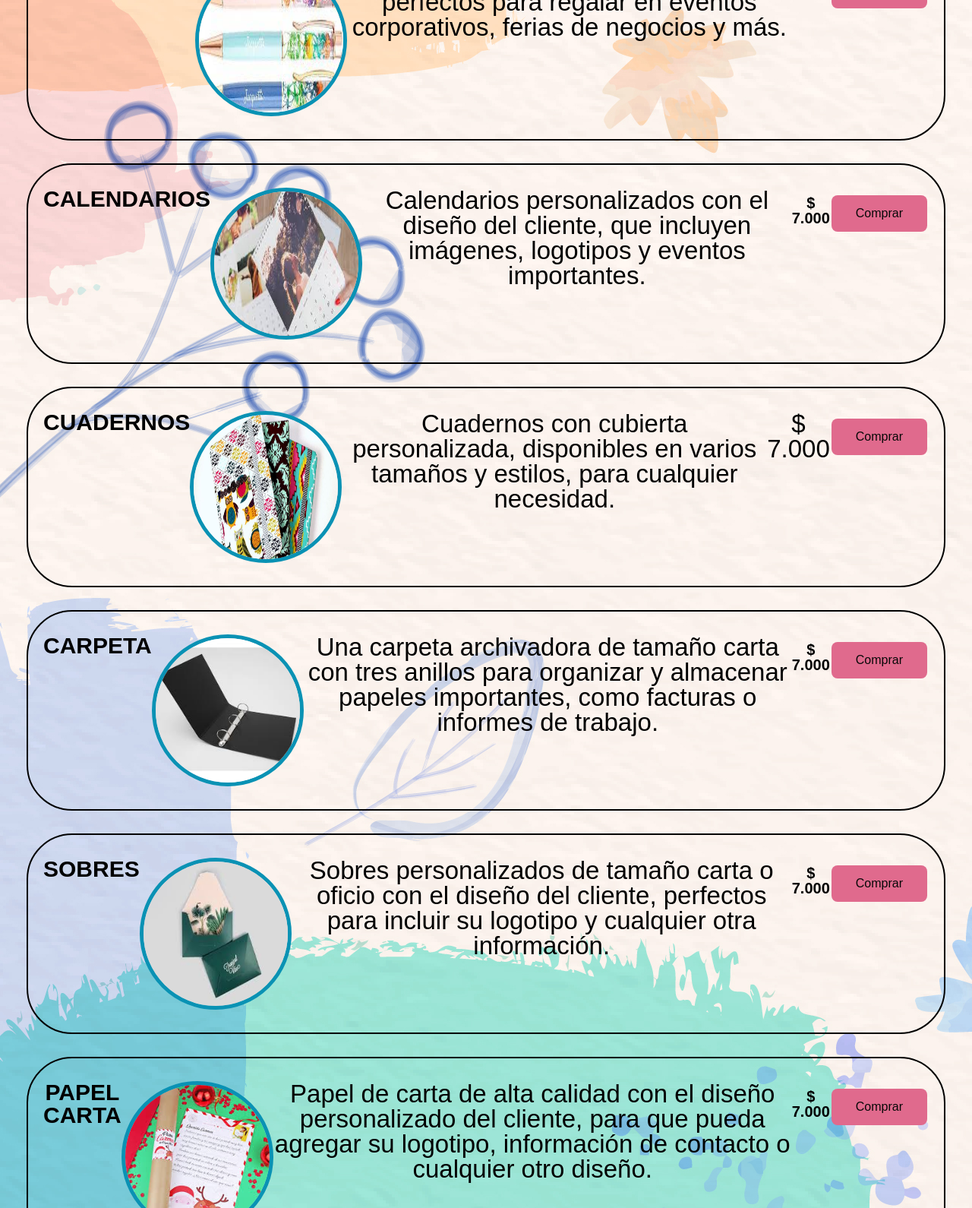
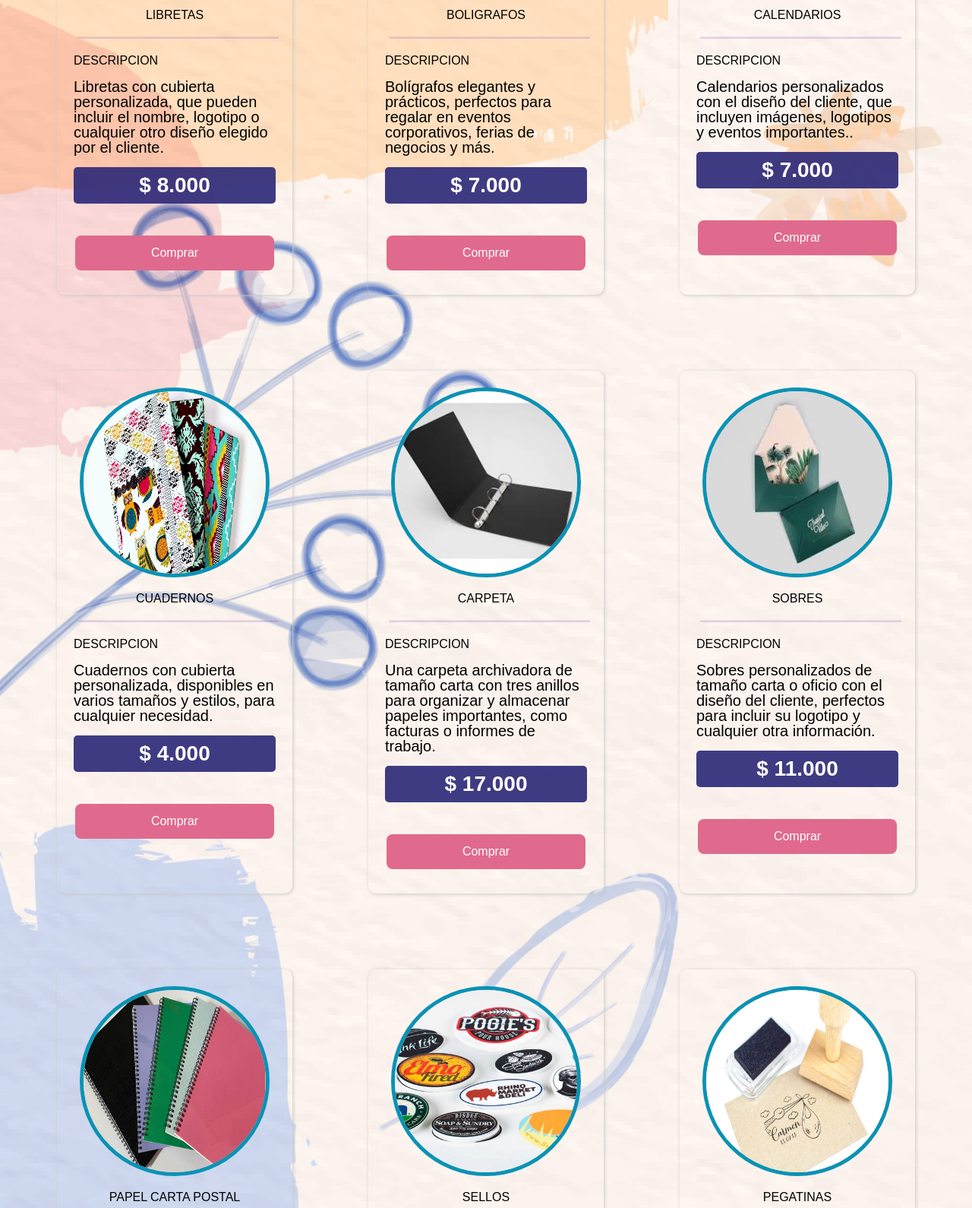
Before and after one commit to Johancantor/Detalles-acuarela-web, a plain HTML site: page HTML/productos.html in a window 1280 px wide. Shown: the part 611-2201 px from the top of the page at 76% size. Drawn offline with Linux system fonts and the light colour scheme.

Commit message:
RESPONSIVE CATALOGO
Se termina el proceso de adaptacion para el catalogo de los productos.

```diff
--- a/HTML/CSS/style.css
+++ b/HTML/CSS/style.css
@@ -54,7 +54,7 @@ header{
     display: flex;
     justify-content: space-between;
     align-items: center;
-    padding: 0px 20px;
+    padding: 10px 20px;
 
 }
 header .container__header {
@@ -179,6 +179,9 @@ nav a{
 }
 .image__cover img {
     transition: transform 0.3s ease-out;
+
+
+
   }
 
  .image__cover img:hover {
@@ -208,7 +211,7 @@ nav a{
     width: 30px;
     height: 30px;
     position: absolute;
-    top: 10%;
+    top: 20%;
     left: 90%;
     transform: translate(-50%, -50%);
     cursor: pointer;
@@ -394,6 +397,7 @@ footer{
 
 
 #imageMain{
+    padding-bottom: 0%;
     background-image: url('/HTML/Imagenes/fondo2.jpg');
     background-size: cover;
 
@@ -551,25 +555,35 @@ iframe {
       opacity: 1;
       transform: translateY(0);
     }
-  }     REVISAR
+  }
 
 
 
 
-/* AQUI INICIA CSS PARA NUESTRA PAGE CATALOGO ACA VOYYYY*/
+/* AQUI INICIA CSS PARA NUESTRA PAGE CATALOGO*/
+
+<div class="card__nombre">
+        <img src="./Imagenes/organizador.jpeg" class="img2" alt="">
+        <h1>CARPETA</h1>
+
+    </div>
+    <hr>
+    <div class="card__descripcion">
+        <h2>DESCRIPCION</h2>
+        <br>
+        <p class="Descripcion">Una carpeta archivadora de tamaño carta con tres anillos para organizar y almacenar papeles importantes, como facturas o informes de trabajo.</p>
+        <p class="producto_precio"> $ 17.000</p>
+    </div>
+    <br>
+    <div class="card__button">
+        <a class="enlace" href="https://buy.stripe.com/test_5kA9AY8bqgGecdaeV0">Comprar</a>
+    </div>
+</div><div class="card__perfil">
 
 
+/*
 
-.cajas{
-    padding-top: 5px;
-}
 
-.productos{
-    margin: 0 auto;
-    padding: 35px;
-    background-image: url('/Imagenes/fondo2.jpg');
-
-}
 button {
     background-color: #e06a8d;
     border: none;
@@ -643,7 +657,7 @@ button {
     font-weight: bold;
     margin-top: 10px;
 }
-
+*/
 
 /* AQUI INICIA CSS PARA NUESTRA PAGE NOSOTROS*/
 
@@ -661,12 +675,13 @@ button {
 
 }
 .card{
+    padding-top: 10%;
     width: 100%;
     display: flex;
     gap: 100px;
     flex-wrap: wrap;
     justify-content: center;
-    margin-top: 50px;
+
 }
 .card__perfil{
     width: 310px;
@@ -675,6 +690,96 @@ button {
     border: solid rgba(3, 133, 255, 0) 2px;
     border-radius: 10px;
 }
+
+
+
+/*EMPIEZA CATALOGO*/
+
+
+.card__productos{
+    width: 310px;
+    padding: 20px;
+    box-shadow: 1px 1px 5px rgb(201, 201, 201);
+    border: solid rgba(3, 133, 255, 0) 2px;
+    border-radius: 10px;
+}
+.card__productos:hover{
+    border: solid rgb(3, 133, 255) 2px;
+}
+
+.img2{
+    image-resolution:unset;
+    width: 250px;
+    height: 250px;
+    border: 5px solid rgb(10, 146, 180);
+    border-radius: 50%;
+
+}
+.card__nombreprod{
+    display: flex;
+    flex-direction: column;
+    align-items: center;
+    gap: 20px;
+}
+
+.producto__precio{
+    text-align: center;
+    font-size: 28px;
+    font-weight: bold;
+    padding: 10px;
+    border-radius: 5px;
+    background-color: #2c2878e7;
+    color: #fff;
+
+}
+.spaceprod {
+    height: 4px;
+    background-color: #9037c1;
+    animation: pulse 1s ease-in-out infinite;
+  }
+
+  @keyframes pulse {
+    0% {
+      opacity: 0.2;
+    }
+    50% {
+      opacity: 0.7;
+    }
+    100% {
+      opacity: 0.2;
+    }
+  }
+  .card__buttonprod{
+    text-align: center;
+    background-color: #e06a8d;
+    border: none;
+    color: rgb(8, 8, 8);
+    padding: 15px 32px;
+    text-align: center;
+    text-decoration: none;
+    font-size: 16px;
+    margin: 10px 2px;
+    cursor: pointer;
+    border-radius: 8px;
+  }
+
+  .card__buttonprod:hover {
+    background-color: #df8cf0;
+  }
+
+.enlaceprod{
+    padding: 8px 20px;
+    color: white;
+    text-decoration: none;
+}
+
+
+
+
+/*FINALIZA CATALOGO*/
+
+
+
 .card__perfil:hover{
     border: solid rgb(3, 133, 255) 2px;
 }
@@ -912,8 +1017,10 @@ form label, form legend{
     flex-direction: column;
     align-items: stretch;
     padding: 20px;
+
   }
 @media screen and (max-width: 768px) {
+
     .menu nav {
       display: none;
     }
@@ -925,11 +1032,13 @@ form label, form legend{
 
     }
     .bars__menu {
-      display: block;
+      padding-top: 17px;
     }
+
     .bars__menu span {
       background-color: var(--color_text-secundary);
     }
+
     .menu.open nav {
       display: flex;
       flex-direction: column;
--- a/HTML/productos.html
+++ b/HTML/productos.html
@@ -65,76 +65,217 @@
         <main class="catalogo" id="imageMain">
 
 
-        <div class="cajaproductos">
-            <ul class="productos" class="button">
-                <li>
-                    <h2>LIBRETAS</h2>
-                    <img  class="cajas" src="./Imagenes/agendas.jpeg" alt="imagen agenda">
-                    <p class="producto_descripción">Libretas con cubierta personalizada, que pueden incluir el nombre, logotipo o cualquier otro diseño elegido por el cliente.</p>
-                    <p class="producto_precio"> $ 8.000</p>
-                    <a href="https://buy.stripe.com/test_3cs8wU77m4Xw90Y5ks"><button>Comprar</button></a>
-                </li>
-                <li>
-                    <h2>BOLIGRAFOS</h2>
-                    <img class="cajas"  src="./Imagenes/boligrafos.jpeg" alt="boligrafos">
-                    <p class="producto_descripción">Bolígrafos elegantes y prácticos, perfectos para regalar en eventos corporativos, ferias de negocios y más.</p>
-                    <p class="producto_precio">$ 7.000</p>
-                    <a href="https://buy.stripe.com/test_cN214sajycpYcdadQS"><button>Comprar</button></a>
-                </li>
-                <li>
-                    <h2>CALENDARIOS</h2>
-                    <img class="cajas" src="./Imagenes/calendarios.jpeg" alt="calendarios">
-                    <p class="producto_descripción">Calendarios personalizados con el diseño del cliente, que incluyen imágenes, logotipos y eventos importantes.</p>
-                    <p class="producto_precio">$ 7.000</p>
-                    <a href="https://buy.stripe.com/test_eVa6oM77mahQ2CAaEJ"><button>Comprar</button></a>
-                </li>
-                <li>
-                    <h2>CUADERNOS</h2>
-                    <img class="cajas"  src="./Imagenes/cuadernos.jpeg" alt="cuadernos">
-                    <p class="producto_descripción">Cuadernos con cubierta personalizada, disponibles en varios tamaños y estilos, para cualquier necesidad.</p>
-                    <p ="producto_precio">$ 7.000</p>
-                    <a href="https://buy.stripe.com/test_3csdRe77m61Afpm8wH"><button>Comprar</button></a>
-                </li>
+            <section class="card">
 
-                <li>
-                    <h2>CARPETA</h2>
-                    <img class="cajas" src="./Imagenes/organizador.jpeg" alt="organizador">
-                    <p class="producto_descripción">Una carpeta archivadora de tamaño carta con tres anillos para organizar y almacenar papeles importantes, como facturas o informes de trabajo.</p>
-                    <p class="producto_precio">$ 7.000</p>
-                    <a href="https://buy.stripe.com/test_5kA9AY8bqgGecdaeV0"><button>Comprar</button></a>
-                </li>
-                <li>
-                    <h2>SOBRES</h2>
-                    <img class="cajas"  src="./Imagenes/sobres.jpeg" alt="sobres">
-                    <p class="producto_descripción">Sobres personalizados de tamaño carta o oficio con el diseño del cliente, perfectos para incluir su logotipo y cualquier otra información.</p>
-                    <p class="producto_precio">$ 7.000</p>
-                    <a href="https://buy.stripe.com/test_dR69AY2R6fCa7WU148"><button>Comprar</button></a>
-                </li>
-                <li>
-                    <h2>PAPEL CARTA</h2>
-                    <img class="cajas"  src="./Imagenes/postales.jpeg" alt="postales">
-                    <p class="producto_descripción">Papel de carta de alta calidad con el diseño personalizado del cliente, para que pueda agregar su logotipo, información de contacto o cualquier otro diseño.</p>
-                    <p class="producto_precio">$ 7.000</p>
-                    <a href="https://buy.stripe.com/test_cN2dRe2R62Po7WU8wz"><button>Comprar</button></a>
-                </li>
-                <li>
-                    <h2>SELLOS</h2>
-                    <img class="cajas"  src="./Imagenes/sellos.jpeg" alt="sellos">
-                    <p class="producto_descripción">Sellos de goma personalizados con el diseño del cliente, perfectos para marcar documentos, tarjetas de presentación, sobres y más.</p>
-                    <p class="producto_precio">$ 7.000</p>
-                    <a href="https://buy.stripe.com/test_aEUbJ6ezOblUb96bIS"><button>Comprar</button></a>
+                <div class="card__productos">
+                    <div class="card__nombreprod">
+                        <img src="./Imagenes/agendas.jpeg" class="img2" alt="">
+                        <h1>LIBRETAS</h1>
 
-                </li>
-                <li>
-                    <h2>PEGATINAS</h2>
-                    <img class="cajas" src="./Imagenes/estampas.jpeg" alt="estampas">
-                    <p class="producto_descripción">Pegatinas personalizadas para marcar documentos, carpetas, cuadernos y otros elementos de papelería. Las pegatinas pueden incluir cualquier diseño personalizado del cliente.</p>
-                    <p class="producto_precio">$ 7.000</p>
-                    <a href="https://buy.stripe.com/test_6oE4gE2R6gGeeliaEL"><button>Comprar</button></a>
+                    </div>
+                    <hr class="spaceprod">
+                    <div class="card__descripcion">
+                        <H3>DESCRIPCION</H3>
+                        <br>
+                        <p class="Descripcion">Libretas con cubierta personalizada, que pueden incluir el nombre, logotipo o cualquier otro diseño elegido por el cliente.</p>
+                        <br>
+                        <p class="producto__precio"> $ 8.000</p>
+                        <br>
+                    </div>
+                    <br>
+                    <div class="card__buttonprod">
+                        <a class="enlaceprod" href="https://buy.stripe.com/test_3cs8wU77m4Xw90Y5ks">Comprar</a>
+                    </div>
+                </div>
 
-                </li>
-            </ul>
-            </div>
+
+
+
+<div class="card__productos">
+    <div class="card__nombreprod">
+        <img src="./Imagenes/boligrafos.jpeg" class="img2" alt="">
+        <h1>BOLIGRAFOS</h1>
+
+    </div>
+    <hr class="spaceprod">
+    <div class="card__descripcion">
+        <H3>DESCRIPCION</H3>
+        <br>
+        <p class="Descripcion">Bolígrafos elegantes y prácticos, perfectos para regalar en eventos corporativos, ferias de negocios y más.</p>
+        <br>
+                        <p class="producto__precio"> $ 7.000</p>
+                        <br>
+    </div>
+    <br>
+    <div class="card__buttonprod">
+        <a class="enlaceprod" href="https://buy.stripe.com/test_cN214sajycpYcdadQS">Comprar</a>
+    </div>
+</div><div class="card__perfil">
+
+
+
+    <div class="card__nombreprod">
+        <img src="./Imagenes/calendarios.jpeg" class="img2" alt="">
+        <h1>CALENDARIOS</h1>
+
+    </div>
+    <hr class="spaceprod">
+    <div class="card__descripcion">
+        <H3>DESCRIPCION</H3>
+        <br>
+        <p class="Descripcion">Calendarios personalizados con el diseño del cliente, que incluyen imágenes, logotipos y eventos importantes..</p>
+
+        <br>
+                        <p class="producto__precio"> $ 7.000</p>
+                        <br>
+    </div>
+    <br>
+    <div class="card__buttonprod">
+        <a class="enlaceprod" href="https://buy.stripe.com/test_eVa6oM77mahQ2CAaEJ">Comprar</a>
+    </div>
+</div><div class="card__perfil">
+
+
+
+
+    <div class="card__nombreprod">
+        <img src="./Imagenes/cuadernos.jpeg" class="img2" alt="">
+        <h1>CUADERNOS</h1>
+
+    </div>
+    <hr class="spaceprod">
+    <div class="card__descripcion">
+        <H3>DESCRIPCION</H3>
+        <br>
+        <p class="Descripcion">Cuadernos con cubierta personalizada, disponibles en varios tamaños y estilos, para cualquier necesidad.</p>
+        <br>
+                        <p class="producto__precio"> $ 4.000</p>
+                        <br>
+    </div>
+    <br>
+    <div class="card__buttonprod">
+        <a class="enlaceprod" href="https://buy.stripe.com/test_3csdRe77m61Afpm8wH">Comprar</a>
+    </div>
+</div><div class="card__perfil">
+
+
+
+
+    <div class="card__nombreprod">
+        <img src="./Imagenes/organizador.jpeg" class="img2" alt="">
+        <h1>CARPETA</h1>
+
+    </div>
+    <hr class="spaceprod">
+    <div class="card__descripcion">
+        <h2>DESCRIPCION</h2>
+        <br>
+        <p class="Descripcion">Una carpeta archivadora de tamaño carta con tres anillos para organizar y almacenar papeles importantes, como facturas o informes de trabajo.</p>
+        <br>
+                        <p class="producto__precio"> $ 17.000</p>
+                        <br>
+    </div>
+    <br>
+    <div class="card__buttonprod">
+        <a class="enlaceprod" href="https://buy.stripe.com/test_5kA9AY8bqgGecdaeV0">Comprar</a>
+    </div>
+</div><div class="card__perfil">
+
+
+
+
+    <div class="card__nombreprod">
+        <img src="./Imagenes/sobres.jpeg" class="img2" alt="">
+        <h1>SOBRES</h1>
+
+    </div>
+    <hr class="spaceprod">
+    <div class="card__descripcion">
+        <H3>DESCRIPCION</H3>
+        <br>
+        <p class="Descripcion">Sobres personalizados de tamaño carta o oficio con el diseño del cliente, perfectos para incluir su logotipo y cualquier otra información.</p>
+        <br>
+                        <p class="producto__precio"> $ 11.000</p>
+                        <br>
+    </div>
+    <br>
+    <div class="card__buttonprod">
+        <a class="enlaceprod" href="https://buy.stripe.com/test_dR69AY2R6fCa7WU148">Comprar</a>
+    </div>
+</div><div class="card__perfil">
+
+
+
+
+    <div class="card__nombreprod">
+        <img src="./Imagenes/agendas.jpeg" class="img2" alt="">
+        <h1>PAPEL CARTA POSTAL</h1>
+
+    </div>
+    <hr class="spaceprod">
+    <div class="card__descripcion">
+        <H3>DESCRIPCION</H3>
+        <br>
+        <p class="Descripcion">Papel de carta de alta calidad con el diseño personalizado del cliente, para que pueda agregar su logotipo, información de contacto o cualquier otro diseño</p>
+        <br>
+                        <p class="producto__precio"> $ 22.000</p>
+                        <br>
+    </div>
+    <br>
+    <div class="card__buttonprod">
+        <a class="enlaceprod" href="https://buy.stripe.com/test_cN2dRe2R62Po7WU8wz">Comprar</a>
+    </div>
+</div><div class="card__perfil">
+
+
+
+
+    <div class="card__nombreprod">
+        <img src="./Imagenes/Sellos personalizado.jpeg" class="img2" alt="">
+        <h1>SELLOS</h1>
+
+    </div>
+    <hr class="spaceprod">
+    <div class="card__descripcion">
+        <H3>DESCRIPCION</H3>
+        <br>
+        <p class="Descripcion">Sellos de goma personalizados con el diseño del cliente, perfectos para marcar documentos, tarjetas de presentación, sobres y más</p>
+        <br>
+                        <p class="producto__precio"> $ 22.000</p>
+                        <br>
+    </div>
+    <br>
+    <div class="card__buttonprod">
+        <a class="enlaceprod" href="https://buy.stripe.com/test_aEUbJ6ezOblUb96bIS">Comprar</a>
+    </div>
+</div><div class="card__perfil">
+
+
+
+
+    <div class="card__nombreprod">
+        <img src="./Imagenes/Sello firma.jpeg" class="img2" alt="">
+        <h1>PEGATINAS</h1>
+
+    </div>
+    <hr class="spaceprod">
+    <div class="card__descripcion">
+        <H3>DESCRIPCION</H3>
+        <br>
+        <p class="Descripcion">Pegatinas personalizadas para marcar documentos, carpetas, cuadernos y otros elementos de papelería. Las pegatinas pueden incluir cualquier diseño personalizado del cliente.</p>
+        <br>
+                        <p class="producto__precio"> $ 14.000</p>
+                        <br>
+    </div>
+    <br>
+    <div class="card__buttonprod">
+        <a class="enlaceprod" href="https://buy.stripe.com/test_6oE4gE2R6gGeeliaEL">Comprar</a>
+    </div>
+</div>
+
+
+            </section>
+
 
             <section class="text__cover">
                 <a href="#" class="btn__text">Empezar</a>
```
Also changed, not shown: HTML/JS/catalogo.js (added, +36 -0 lines), HTML/index.html (+9 -3 lines).
